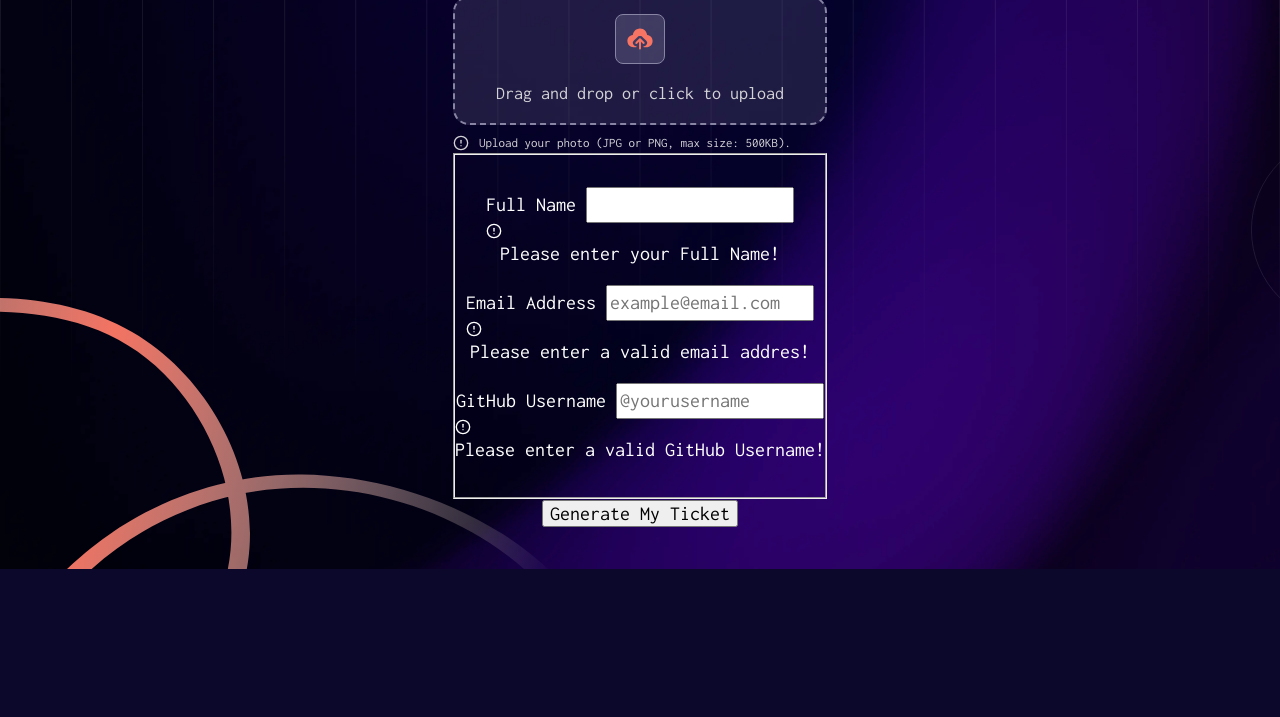
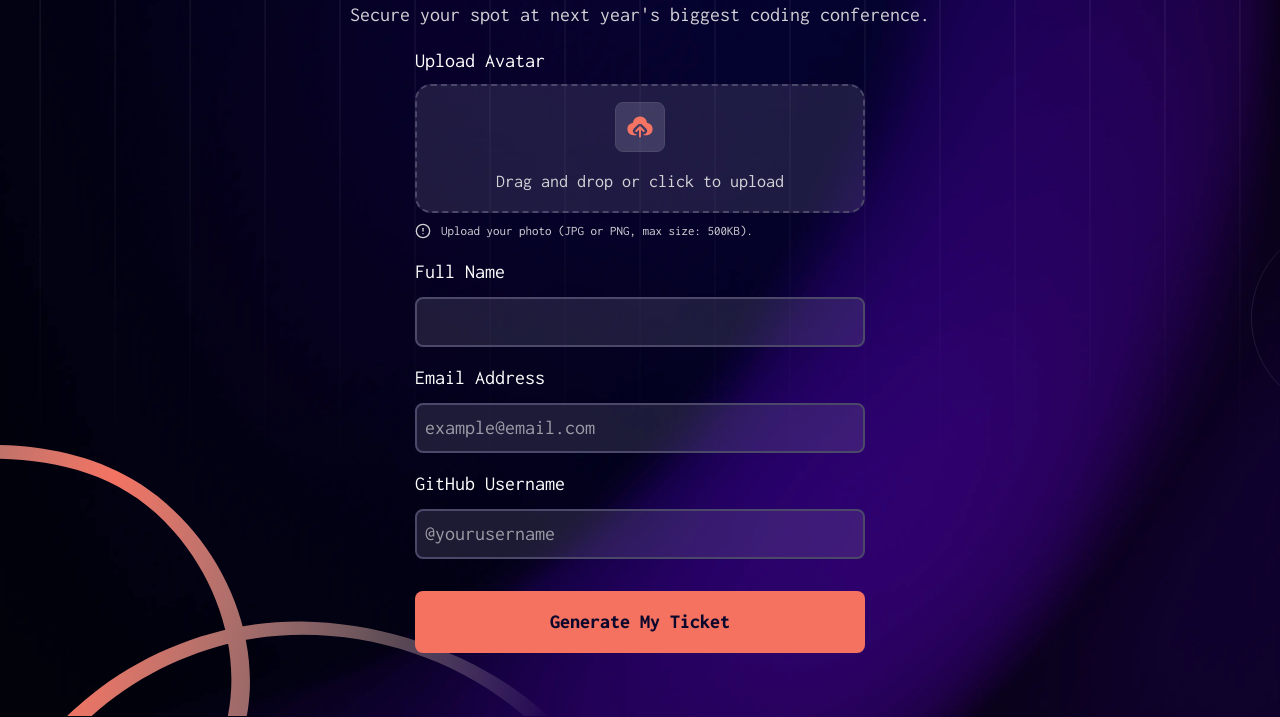
Before and after one commit to orestis202/Front-End-Mentor---Conference-Ticket-Generator, a website: page index.html in a window 1280 px wide. Shown: the part 231-948 px from the top of the page. Before the commit the page ends 800 px from the top, so only its background shows below. Drawn offline with Linux system fonts and the light colour scheme.

Commit message:
Final Form

```diff
--- a/app/scss/components/_avatar.scss
+++ b/app/scss/components/_avatar.scss
@@ -10,12 +10,12 @@
     align-items: center;
     padding: 1rem;
     margin: 0.5rem 0;
-    border: rem(2) dashed var(--form-border);
+    border: rem(2) dashed var(--border);
     border-radius: 1rem;
     gap: 1rem;
     &__icon{
         background-color: var(--upload-icon);
-        border: rem(1) solid var(--form-border);
+        border: rem(1) solid var(--border);
         border-radius: 0.5rem;
         padding: 0.5rem;
         width: 100%;
@@ -35,14 +35,7 @@
         display: none;
 
     }
-    &__note{
-        display:flex;
-        align-items: center;
-        gap: rem(10);
-        font-size: rem(13);
-        color: var(--hint-text);
 
-    }
 
 }
 .button{
--- a/app/scss/components/_background.scss
+++ b/app/scss/components/_background.scss
@@ -22,6 +22,7 @@ body{
    background-size: cover, 70%, 20%, 25%, 25%, cover;
    text-align: center;
    padding: 2rem 1rem;
+
    /*Background-image for the tablet version*/
    @include breakpoint(medium) {
          background-image:
--- a/app/scss/components/_form.scss
+++ b/app/scss/components/_form.scss
@@ -4,7 +4,12 @@ header{
     justify-content: center;
 }
 .wrapper{
-    &__form{
+    display: flex;
+    align-items: center;
+    justify-content: center;
+    &__section{
+        width: 100%;
+        max-width: rem(800);
         padding: 2rem 0;
         display: flex;
         flex-direction: column;
@@ -13,11 +18,70 @@ header{
         gap: 1rem;
 
     }
+    &__form{
+        width: 100%;
+        max-width: rem(450);
+    }
     &__title{
         line-height: 1.1;
+        @include breakpoint(large){
+            font-size: rem(55);
+            width: 100%;
+            .break{
+                display: block;
+            }
+        }
     }
     &__spot{
         color: var(--hint-text);
     }
+    &__info{
+        border: none;
+        padding: 1rem 0;
+        display: flex;
+        flex-direction: column;
+        gap: 1rem;
+        align-items: start;
+    }
+    &__input{
+        width: 100%;
+        background-color: var(--form-background);
+        border: rem(2) solid var(--border);
+        border-radius: 0.5rem;
+        padding: 0.5rem;
+        color: var(--text-white);
+    }
+    &__input::placeholder{
+        color: var(--hint-text);
+        opacity: 0.7;
+    }
+}
+.label{
+    width: 100%;
+    display: flex;
+    flex-direction: column;
+    align-items: start;
+    gap: rem(10);
+}
 
+.text-hint{
+    display:flex;
+    align-items: center;
+    gap: rem(10);
+    font-size: rem(13);
+    color: var(--hint-text);
 }
+fieldset .text-hint {
+    display: none;
+  color: var(--button-hover);
+}
+.submit{
+    width: 100%;
+    background-color: var(--button);
+    border: none;
+    border-radius: 0.5rem;
+    padding: 1rem 0;
+    color: var(--button-text);
+    font-weight: var(--weight-800);
+    margin-top: 1rem ;
+}
--- a/app/scss/globals/_boilerplate.scss
+++ b/app/scss/globals/_boilerplate.scss
@@ -2,7 +2,8 @@
 
 body{
 width: 100%;
-height: 100vh;
+min-height: 100vh;
+height: 100%;
 font-family: var(--inconsolata);
 font-size: rem(20);
 font-weight: var(--weight-400);
--- a/index.html
+++ b/index.html
@@ -22,12 +22,12 @@
           <img src="assets/images/logo-full.svg" alt="Coding Conf">
   </header>
   <main class="wrapper">
-    <section id="Form"  class="wrapper__form" >
-      <h1 class="wrapper__title">Your Journey to Coding Conf 2025 Starts Here!</h1>
+    <section id="Form"  class="wrapper__section" >
+      <h1 class="wrapper__title">Your Journey to Coding Conf <span class="break">2025 Starts Here!</span></h1>
       <p class="wrapper__spot">Secure your spot at next year's biggest coding conference.</p>
-      <form id="ticket-form">
+      <form id="ticket-form" class="wrapper__form">
         <div class="wrapper__avatar" id="wrapper__avatar">
-          <label for="avatar" class="wrapper__label" id="avatar-upload">Upload Avatar
+          <label for="avatar" class="avatar-label" id="avatar-upload">Upload Avatar
             <div class="upload">
               <input type="file" class="upload__input" id="avatar" acceptJ="image/jpeg, image/png"  required>
               <img src="assets/images/icon-upload.svg" class="upload__icon">
@@ -37,33 +37,33 @@
                 <button id="change-image" class="button" type="button">Change Image</button>
               </div>
             </div>
-            <p class="upload__note">
+            <p class="text-hint" id="upload-hint">
               <svg xmlns="http://www.w3.org/2000/svg" width="16" height="16" viewBox="0 0 24 24" fill="none" stroke="currentColor" stroke-width="2" stroke-linecap="round" stroke-linejoin="round" class="lucide lucide-circle-alert-icon lucide-circle-alert"><circle cx="12" cy="12" r="10"/><line x1="12" x2="12" y1="8" y2="12"/><line x1="12" x2="12.01" y1="16" y2="16"/></svg>
               Upload your photo (JPG or PNG, max size: 500KB).
             </p>
           </label>
         </div>
-        <fieldset class="wrapper__form" id="form">
-          <label for="full-name" class="name" id="name">
+        <fieldset class="wrapper__info" id="info">
+          <label for="full-name" class="label" id="name">
             Full Name
-            <input type="text" class="wrapper__name" id="full-name" required>
+            <input type="text" class="wrapper__input" id="full-name" required>
             <p class="text-hint" id="name-hint">
               <svg xmlns="http://www.w3.org/2000/svg" width="16" height="16" viewBox="0 0 24 24" fill="none" stroke="currentColor" stroke-width="2" stroke-linecap="round" stroke-linejoin="round" class="lucide lucide-circle-alert-icon lucide-circle-alert"><circle cx="12" cy="12" r="10"/><line x1="12" x2="12" y1="8" y2="12"/><line x1="12" x2="12.01" y1="16" y2="16"/></svg>
               Please enter your Full Name!
             </p>
           </label>
-          <label for="email" class="email" id="email-address">
+          <label for="email" class="label" id="email-address">
             Email Address
-            <input type="email" class="wrapper__email" id="email" required placeholder="example@email.com">
+            <input type="email" class="wrapper__input" id="email" required placeholder="example@email.com">
             <p class="text-hint" id="email-hint">
               <svg xmlns="http://www.w3.org/2000/svg" width="16" height="16" viewBox="0 0 24 24" fill="none" stroke="currentColor" stroke-width="2" stroke-linecap="round" stroke-linejoin="round" class="lucide lucide-circle-alert-icon lucide-circle-alert"><circle cx="12" cy="12" r="10"/><line x1="12" x2="12" y1="8" y2="12"/><line x1="12" x2="12.01" y1="16" y2="16"/></svg>
               Please enter a valid email addres!
             </p>
           </label>
-          <label for="github" class="git-hub" id="git-hub">
+          <label for="github" class="label" id="git-hub">
             GitHub Username
-            <input type="text" class="wrapper__github" id="github" placeholder="@yourusername" required>
-            <p class="github-hint" id="github-hint">
+            <input type="text" class="wrapper__input" id="github" placeholder="@yourusername" required>
+            <p class="text-hint" id="github-hint">
               <svg xmlns="http://www.w3.org/2000/svg" width="16" height="16" viewBox="0 0 24 24" fill="none" stroke="currentColor" stroke-width="2" stroke-linecap="round" stroke-linejoin="round" class="lucide lucide-circle-alert-icon lucide-circle-alert"><circle cx="12" cy="12" r="10"/><line x1="12" x2="12" y1="8" y2="12"/><line x1="12" x2="12.01" y1="16" y2="16"/></svg>
               Please enter a valid GitHub Username!
             </p>
```
Also changed, not shown: dist/style.css, 1 other file.
